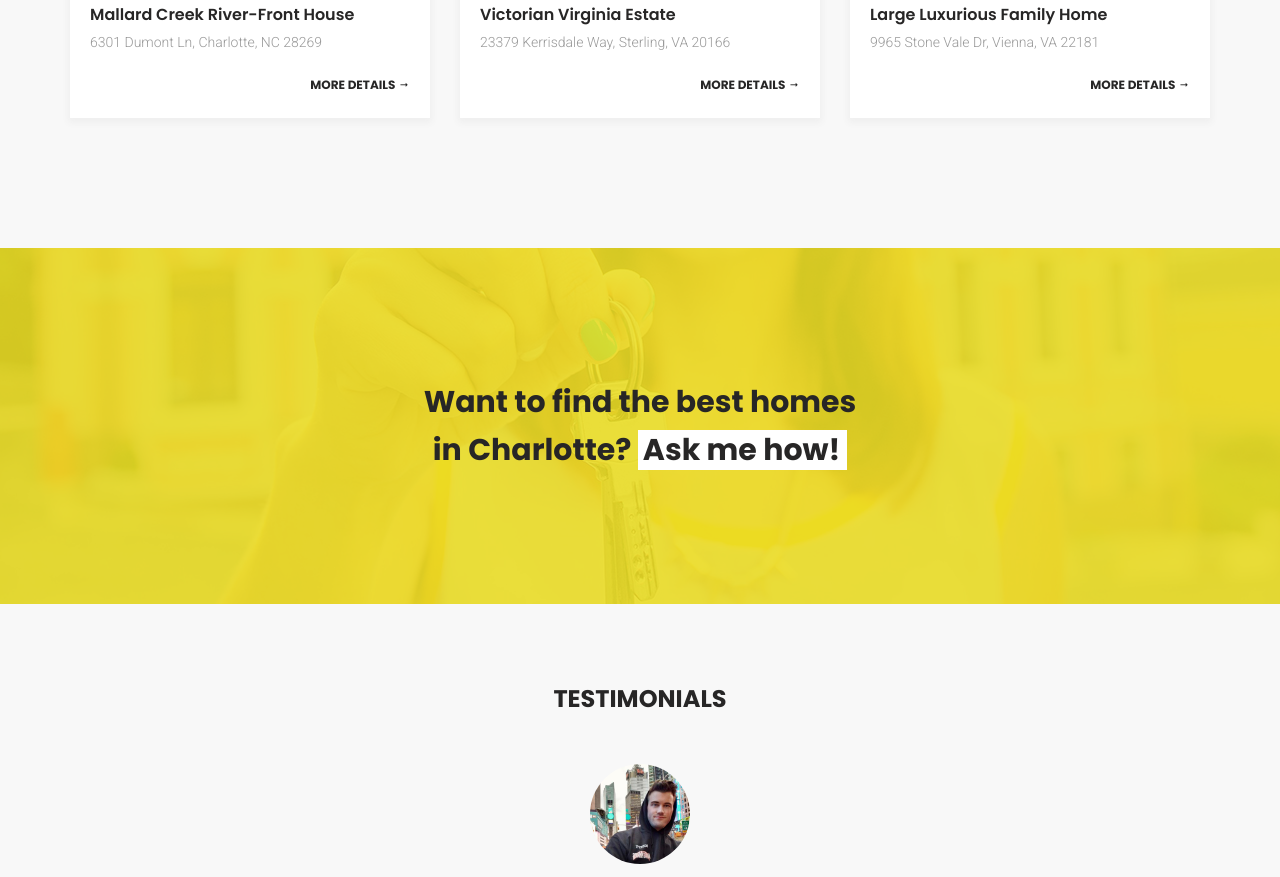
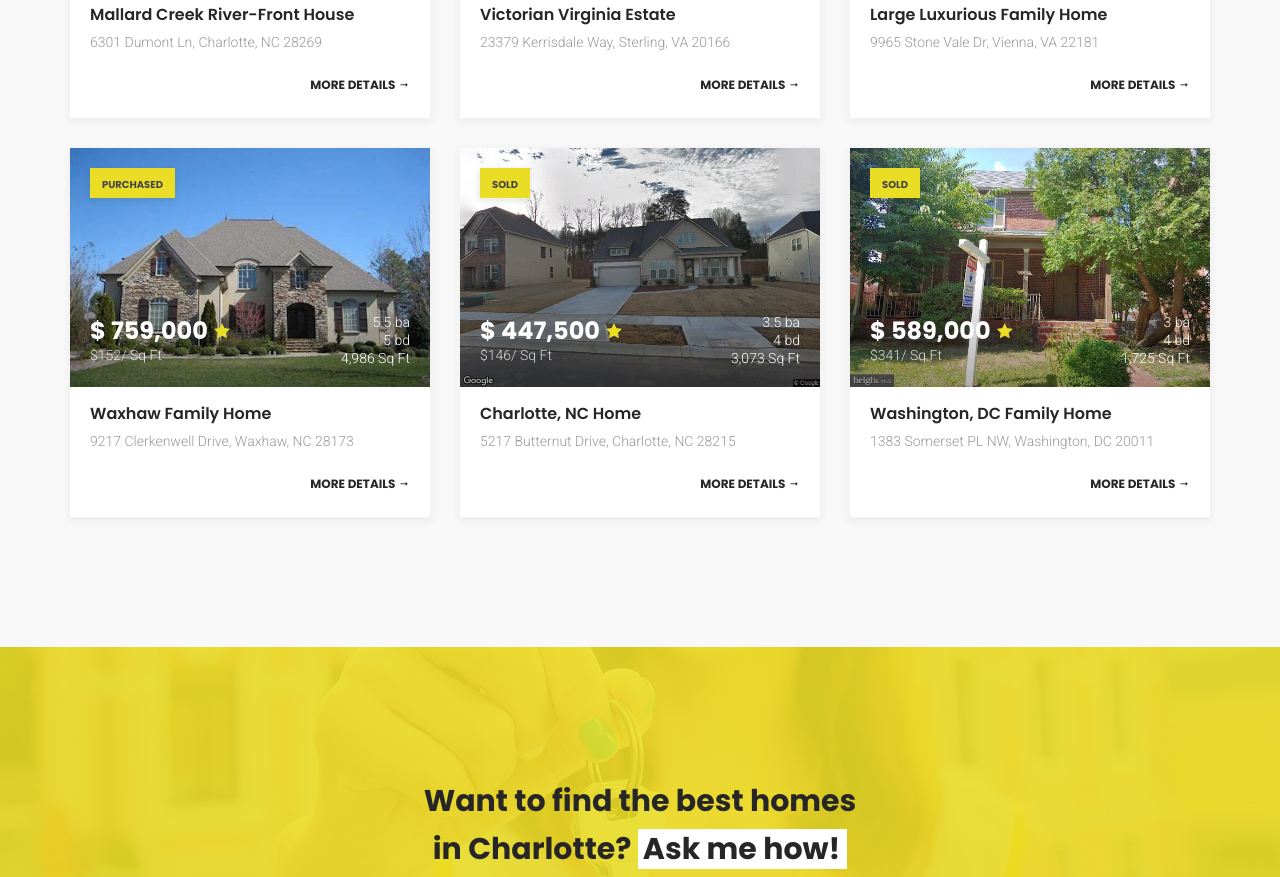
Before and after one commit to m3digital/supreme-properties, a plain HTML site: page index.html in a window 1280 px wide. Shown: the part 2402-3279 px from the top of the page. Drawn offline with Linux system fonts and the light colour scheme; some packages are replaced by stand-ins of ours; files whose address does not match are found by name.

Commit message:
added three new properties

```diff
--- a/index.html
+++ b/index.html
@@ -346,6 +346,102 @@
                                 </div>
                                 <div class="house-short-description">
                                     <p>9965 Stone Vale Dr, Vienna, VA 22181</p>
+                                </div>
+                                <div class="more-details text-right">
+                                    <div class="more-text">More Details <i class="icofont icofont-long-arrow-right"></i>
+                                    </div>
+                                </div>
+                            </div>
+                        </a>
+                    </div>
+                    <div class="col-md-4 col-xs-6 house-box-wrapper">
+                        <a href="https://www.zillow.com/homedetails/9217-Clerkenwell-Dr-Waxhaw-NC-28173/71410300_zpid/" target="_blank"
+                            class="house-box">
+                            <div class="house-img">
+                                <img src="images/Property-6-9217-Clerkenwell-Drive.jpeg" alt="">
+                                <div class="img-label">
+                                    <p>Purchased</p>
+                                </div>
+                                <div class="price-box">
+                                    <div class="price">$ 759,000 <i class="icofont icofont-star"></i></div>
+                                    <div class="price-sqft">$152/ Sq Ft</div>
+                                </div>
+                                <div class="characters text-right">
+                                    <p>5.5 ba</p>
+                                    <p>5 bd</p>
+                                    <p>4,986 Sq Ft</p>
+                                </div>
+                            </div>
+                            <div class="house-text-box">
+                                <div class="house-name">
+                                    <h4>Waxhaw Family Home</h4>
+                                </div>
+                                <div class="house-short-description">
+                                    <p>9217 Clerkenwell Drive, Waxhaw, NC 28173</p>
+                                </div>
+                                <div class="more-details text-right">
+                                    <div class="more-text">More Details <i class="icofont icofont-long-arrow-right"></i>
+                                    </div>
+                                </div>
+                            </div>
+                        </a>
+                    </div>
+                    <div class="col-md-4 col-xs-6 house-box-wrapper">
+                        <a href="https://www.zillow.com/homedetails/5217-Butternut-Dr-Charlotte-NC-28215/249248221_zpid/" target="_blank"
+                            class="house-box">
+                            <div class="house-img">
+                                <img src="images/property-7.jpeg" alt="">
+                                <div class="img-label">
+                                    <p>Sold</p>
+                                </div>
+                                <div class="price-box">
+                                    <div class="price">$ 447,500 <i class="icofont icofont-star"></i></div>
+                                    <div class="price-sqft">$146/ Sq Ft</div>
+                                </div>
+                                <div class="characters text-right">
+                                    <p>3.5 ba</p>
+                                    <p>4 bd</p>
+                                    <p>3,073 Sq Ft</p>
+                                </div>
+                            </div>
+                            <div class="house-text-box">
+                                <div class="house-name">
+                                    <h4>Charlotte, NC Home</h4>
+                                </div>
+                                <div class="house-short-description">
+                                    <p>5217 Butternut Drive, Charlotte, NC 28215</p>
+                                </div>
+                                <div class="more-details text-right">
+                                    <div class="more-text">More Details <i class="icofont icofont-long-arrow-right"></i>
+                                    </div>
+                                </div>
+                            </div>
+                        </a>
+                    </div>
+                    <div class="col-md-4 col-xs-6 house-box-wrapper">
+                        <a href="https://www.redfin.com/DC/Washington/1383-Somerset-Pl-NW-20011/home/10023157" target="_blank"
+                            class="house-box">
+                            <div class="house-img">
+                                <img src="images/property-8.jpeg" alt="">
+                                <div class="img-label">
+                                    <p>Sold</p>
+                                </div>
+                                <div class="price-box">
+                                    <div class="price">$ 589,000 <i class="icofont icofont-star"></i></div>
+                                    <div class="price-sqft">$341/ Sq Ft</div>
+                                </div>
+                                <div class="characters text-right">
+                                    <p>3 ba</p>
+                                    <p>4 bd</p>
+                                    <p>1,725 Sq Ft</p>
+                                </div>
+                            </div>
+                            <div class="house-text-box">
+                                <div class="house-name">
+                                    <h4>Washington, DC Family Home</h4>
+                                </div>
+                                <div class="house-short-description">
+                                    <p>1383 Somerset PL NW, Washington, DC 20011</p>
                                 </div>
                                 <div class="more-details text-right">
                                     <div class="more-text">More Details <i class="icofont icofont-long-arrow-right"></i>
```
Also changed, not shown: images/Property-6-9217-Clerkenwell-Drive.jpeg (added), images/property-7.jpeg (added), images/property-8.jpeg (added), 1 other file.
